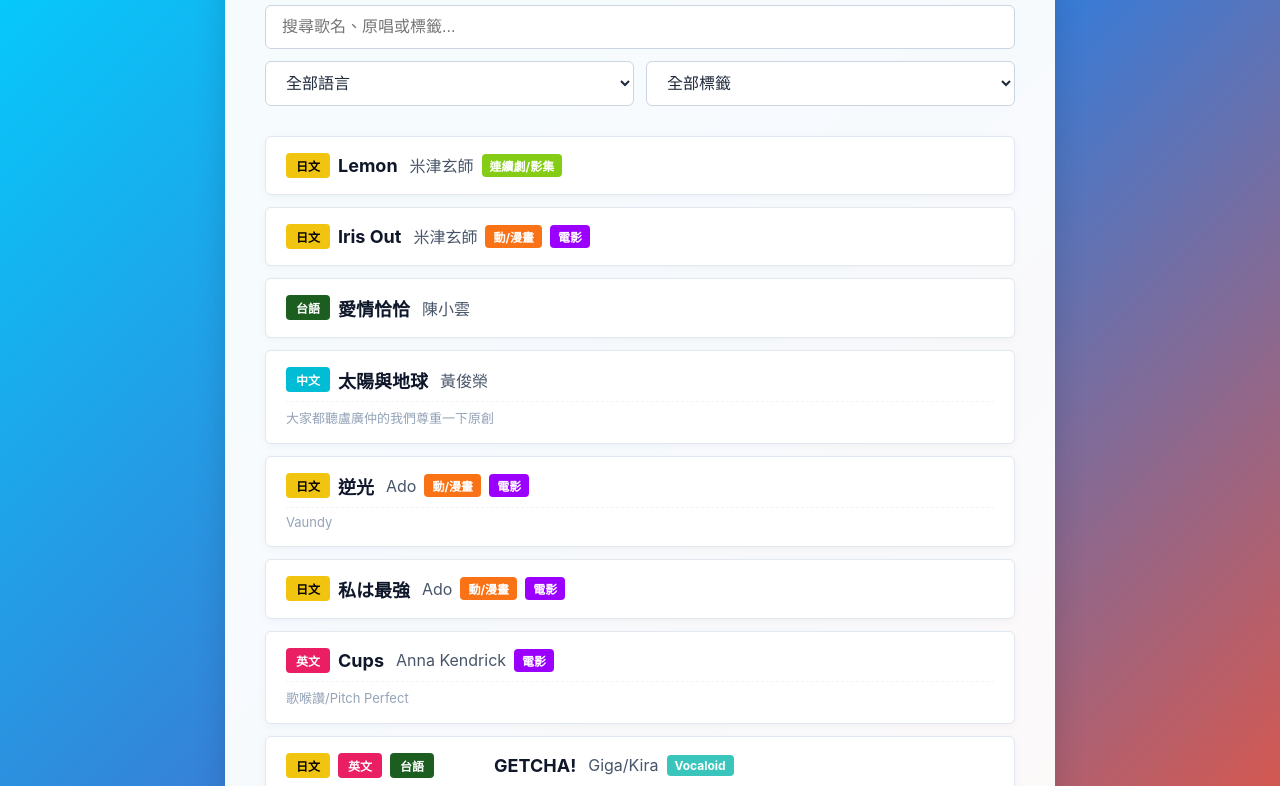
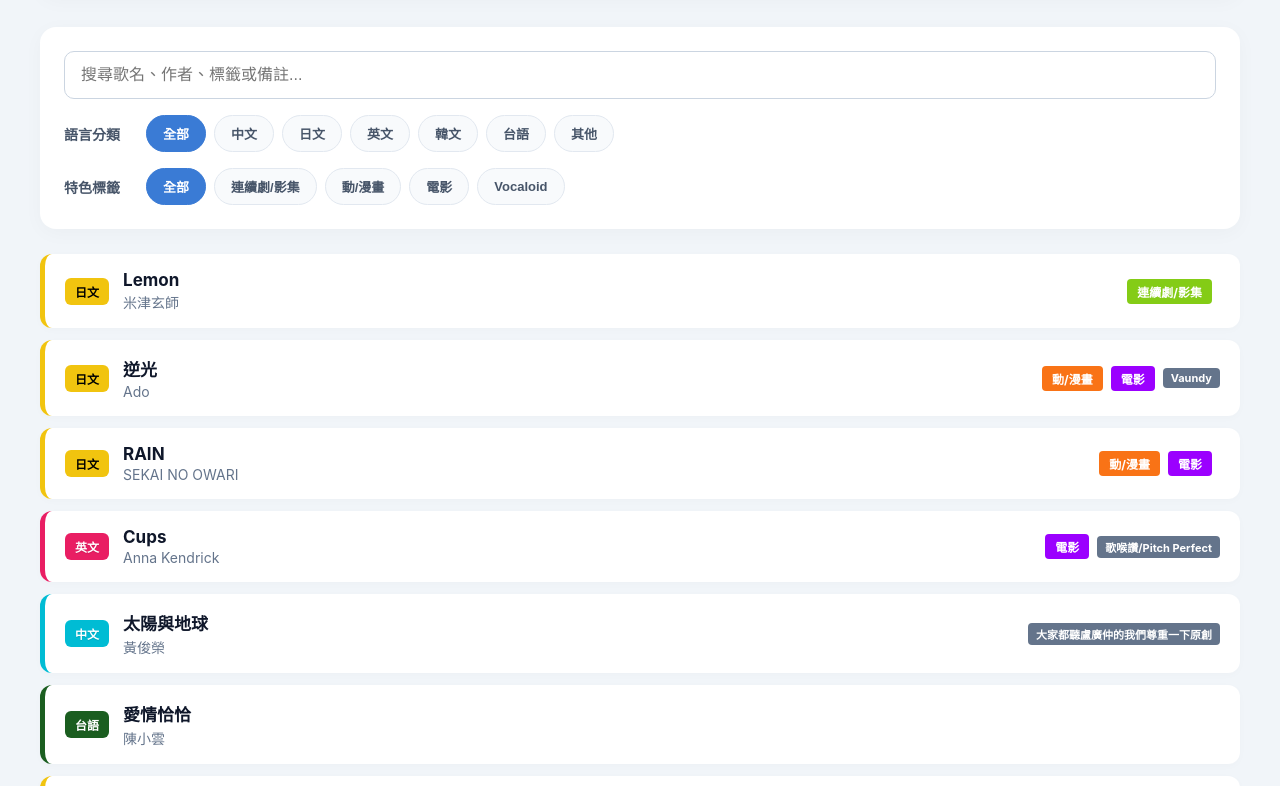
Before and after one commit to Rikkche/Songlist, a plain HTML site: page index.html in a window 1280 px wide. Shown: the part 133-919 px from the top of the page. Drawn offline with Linux system fonts and the light colour scheme.

Commit message:
Update index.html

```diff
--- a/index.html
+++ b/index.html
@@ -3,290 +3,445 @@
 <head>
     <meta charset="UTF-8">
     <meta name="viewport" content="width=device-width, initial-scale=1.0">
-    <title>生物歌單列表</title>
+    <title>生物的點歌歌單</title>
     <style>
+        :root {
+            --primary: #3a7bd5;
+            --primary-hover: #2a66b8;
+            --bg-main: #f1f5f9;
+            --bg-card: #ffffff;
+            --text-main: #1e293b;
+            --text-muted: #64748b;
+            --border-color: #e2e8f0;
+        }
+
         body {
+            font-family: -apple-system, BlinkMacSystemFont, "Segoe UI", Roboto, Helvetica, Arial, sans-serif;
+            background: var(--bg-main);
             margin: 0;
-            padding: 40px 20px;
-            font-family: -apple-system, BlinkMacSystemFont, "Segoe UI", Roboto, Helvetica, Arial, sans-serif;
-            background: linear-gradient(135deg, #00d2ff 0%, #3a7bd5 50%, #f85032 100%);
-            min-height: 100vh;
-            color: #1e293b;
+            padding: 20px;
+            color: var(--text-main);
+            display: flex;
+            justify-content: center;
         }
 
         .container {
-            max-width: 750px;
-            margin: 0 auto;
-            background: rgba(255, 255, 255, 0.96);
-            padding: 40px;
-            border-radius: 12px;
-            box-shadow: 0 10px 30px rgba(0, 0, 0, 0.15);
+            width: 100%;
+            max-width: 1200px;
         }
 
-        .main-title {
-            font-size: 28px;
-            font-weight: 700;
-            color: #0f172a;
-            margin-top: 0;
-            margin-bottom: 24px;
-            letter-spacing: 1px;
-            border-left: 5px solid #3a7bd5;
-            padding-left: 12px;
-            line-height: 1.2;
+        header {
+            text-align: center;
+            margin-bottom: 30px;
+            padding: 20px;
+            background: var(--bg-card);
+            border-radius: 16px;
+            box-shadow: 0 4px 20px rgba(0,0,0,0.03);
         }
 
-        .toolbar {
+        header h1 {
+            margin: 0 0 10px 0;
+            color: #0f172a;
+            font-size: 28px;
+            font-weight: 800;
+        }
+
+        header p {
+            margin: 0;
+            color: var(--text-muted);
+            font-size: 14px;
+        }
+
+        /* 🔍 搜尋與篩選控制區 */
+        .control-panel {
+            background: var(--bg-card);
+            padding: 24px;
+            border-radius: 16px;
+            box-shadow: 0 4px 20px rgba(0,0,0,0.03);
+            margin-bottom: 25px;
             display: flex;
             flex-direction: column;
-            gap: 12px;
-            margin-bottom: 30px;
+            gap: 16px;
         }
+
         .search-box {
+            position: relative;
+            display: flex;
             width: 100%;
-            padding: 12px 16px;
+        }
+
+        .search-input {
+            width: 100%;
+            padding: 14px 16px;
+            border: 1px solid #cbd5e1;
+            border-radius: 10px;
             font-size: 16px;
-            border: 1px solid #cbd5e1;
-            border-radius: 6px;
+            outline: none;
+            transition: all 0.2s;
             box-sizing: border-box;
-            outline: none;
-            transition: border-color 0.2s;
-            color: #1e293b;
         }
+
+        .search-input:focus {
+            border-color: var(--primary);
+            box-shadow: 0 0 0 4px rgba(58,123,213,0.1);
+        }
+
         .filter-group {
             display: flex;
+            align-items: center;
             gap: 12px;
-        }
-        .filter-select {
-            flex: 1;
-            padding: 12px 16px;
-            font-size: 16px;
-            border: 1px solid #cbd5e1;
-            border-radius: 6px;
-            box-sizing: border-box;
-            outline: none;
-            background-color: #ffffff;
-            color: #1e293b;
-            cursor: pointer;
-            transition: border-color 0.2s;
-        }
-        .search-box:focus, .filter-select:focus {
-            border-color: #3a7bd5;
+            flex-wrap: wrap;
         }
 
+        .filter-label {
+            font-size: 14px;
+            font-weight: 700;
+            color: #475569;
+            min-width: 70px;
+        }
+
+        .filter-buttons {
+            display: flex;
+            gap: 8px;
+            flex-wrap: wrap;
+        }
+
+        .btn-filter {
+            background: #f8fafc;
+            border: 1px solid #e2e8f0;
+            padding: 8px 16px;
+            border-radius: 20px;
+            font-size: 13px;
+            font-weight: 600;
+            color: #475569;
+            cursor: pointer;
+            transition: all 0.2s;
+        }
+
+        .btn-filter:hover {
+            background: #f1f5f9;
+            border-color: #cbd5e1;
+        }
+
+        .btn-filter.active {
+            background: var(--primary);
+            color: #ffffff;
+            border-color: var(--primary);
+        }
+
+        /* 🎵 歌曲卡片流與列表 */
         .song-list {
             display: flex;
             flex-direction: column;
             gap: 12px;
         }
-        .song-card {
-            background: #ffffff;
+
+        .song-item {
+            background: var(--bg-card);
             padding: 16px 20px;
-            border-radius: 6px;
-            box-shadow: 0 2px 8px rgba(0, 0, 0, 0.04);
-            border: 1px solid #e2e8f0;
+            border-radius: 12px;
+            box-shadow: 0 2px 8px rgba(0,0,0,0.02);
+            display: flex;
+            align-items: center;
+            justify-content: space-between;
+            gap: 16px;
+            transition: transform 0.2s, box-shadow 0.2s;
+            border-left: 5px solid #cbd5e1;
         }
 
-        .song-main-info {
+        .song-item:hover {
+            transform: translateY(-2px);
+            box-shadow: 0 4px 12px rgba(0,0,0,0.05);
+        }
+
+        .song-main {
             display: flex;
             align-items: center;
+            gap: 14px;
+            flex: 1;
             flex-wrap: wrap;
-            gap: 8px;
         }
 
-        /* 標籤樣式全包 */
-        .tag {
-            display: inline-block;
+        .lang-badges {
+            display: flex;
+            gap: 4px;
+            flex-wrap: wrap;
+        }
+
+        /* 🎨 語言與標籤樣式設定（補上韓文橘紅色） */
+        .badge-lang {
+            padding: 5px 10px;
+            border-radius: 6px;
+            font-size: 12px;
+            font-weight: 800;
+            color: #ffffff;
+            text-shadow: 0 1px 1px rgba(0,0,0,0.1);
+        }
+        .badge-lang.lang-中文 { background: #00bcd4; }
+        .badge-lang.lang-日文 { background: #f1c40f; color: #000; text-shadow: none; }
+        .badge-lang.lang-英文 { background: #e91e63; }
+        .badge-lang.lang-韓文 { background: #ff5722; } /* 完美的韓文專屬橘紅色 */
+        .badge-lang.lang-台語 { background: #1b5e20; }
+        .badge-lang.lang-其他 { background: #000000; }
+
+        .song-info {
+            display: flex;
+            flex-direction: column;
+            gap: 2px;
+        }
+
+        .song-title {
+            font-size: 17px;
+            font-weight: 700;
+            color: #0f172a;
+        }
+
+        .song-author {
+            font-size: 14px;
+            color: var(--text-muted);
+        }
+
+        .song-meta {
+            display: flex;
+            align-items: center;
+            gap: 8px;
+            flex-wrap: wrap;
+        }
+
+        .badge-custom-tag {
             padding: 4px 10px;
             border-radius: 4px;
             font-size: 12px;
-            font-weight: bold;
-            color: #ffffff;
-            text-align: center;
-        }
-        .tag-日文 { background-color: #f1c40f; color: #000000; }
-        .tag-英文 { background-color: #e91e63; }
-        .tag-中文 { background-color: #00bcd4; }
-        .tag-台語 { background-color: #1b5e20; }
-        .tag-其他 { background-color: #000000; }
-
-        .custom-badge {
-            display: inline-block;
-            padding: 3px 8px;
-            border-radius: 4px;
-            font-size: 12px;
-            font-weight: bold;
+            font-weight: 700;
             color: #ffffff;
         }
 
-        .song-title {
-            font-size: 18px;
-            font-weight: 700;
-            color: #0f172a;
-        }
-        .song-author {
-            font-size: 16px;
-            color: #475569;
-            margin-left: 4px;
+        .note-container {
+            display: flex;
+            gap: 4px;
+            flex-wrap: wrap;
         }
 
-        .song-note {
-            font-size: 13px;
-            color: #94a3b8;
-            margin-top: 8px;
-            padding-top: 6px;
-            border-top: 1px dashed #f1f5f9;
+        .badge-note {
+            background: #64748b;
+            color: #ffffff;
+            padding: 3px 8px;
+            border-radius: 4px;
+            font-size: 11px;
+            font-weight: 700;
         }
 
-        .status-msg {
+        .no-result {
             text-align: center;
-            color: #64748b;
-            padding: 30px;
-            font-size: 16px;
+            padding: 40px;
+            background: var(--bg-card);
+            border-radius: 12px;
+            color: var(--text-muted);
+            font-size: 15px;
+        }
+
+        @media (max-width: 600px) {
+            .song-item {
+                flex-direction: column;
+                align-items: flex-start;
+                gap: 12px;
+            }
+            .song-meta {
+                width: 100%;
+                justify-content: flex-start;
+            }
         }
     </style>
 </head>
 <body>
 
 <div class="container">
-    <h1 class="main-title">生物歌單列表</h1>
+    <header>
+        <h1>🎵 生物的點歌歌單</h1>
+        <p>目前總共開放 <span id="totalSongs" style="font-weight:bold; color:var(--primary);">0</span> 首歌曲，歡迎點播！</p>
+    </header>
 
-    <div class="toolbar">
-        <input type="text" id="searchInp" class="search-box" placeholder="搜尋歌名、原唱或標籤..." oninput="filterSongs()">
-        <div class="filter-group">
-            <select id="langFilter" class="filter-select" onchange="filterSongs()">
-                <option value="全部">全部語言</option>
-                <option value="日文">日文</option>
-                <option value="英文">英文</option>
-                <option value="中文">中文</option>
-                <option value="台語">台語</option>
-                <option value="其他">其他</option>
-            </select>
-            <select id="customTagFilter" class="filter-select" onchange="filterSongs()">
-                <option value="全部">全部標籤</option>
-            </select>
+    <div class="control-panel">
+        <div class="search-box">
+            <input type="text" id="searchBar" class="search-input" placeholder="搜尋歌名、作者、標籤或備註..." oninput="performFilter()">
+        </div>
+
+        <div class="filter-group" id="langGroup">
+            <div class="filter-label">語言分類</div>
+            <div class="filter-buttons">
+                <button class="btn-filter active" onclick="filterByLang('全部', this)">全部</button>
+                <button class="btn-filter" onclick="filterByLang('中文', this)">中文</button>
+                <button class="btn-filter" onclick="filterByLang('日文', this)">日文</button>
+                <button class="btn-filter" onclick="filterByLang('英文', this)">英文</button>
+                <button class="btn-filter" onclick="filterByLang('韓文', this)">韓文</button>
+                <button class="btn-filter" onclick="filterByLang('台語', this)">台語</button>
+                <button class="btn-filter" onclick="filterByLang('其他', this)">其他</button>
             </div>
         </div>
 
-    <div id="userSongList" class="song-list">
-        <div class="status-msg">歌單載入中...</div>
+        <div class="filter-group" id="tagGroup" style="display: none;">
+            <div class="filter-label">特色標籤</div>
+            <div class="filter-buttons" id="tagButtonsContainer">
+                </div>
         </div>
     </div>
 
+    <div id="songsContainer" class="song-list"></div>
+</div>
+
 <script>
-    let allSongs = [];
+    let rawSongs = [];
+    let currentLang = "全部";
+    let currentTag = "全部";
 
-    async function loadSongs() {
+    // 🚀 從同目錄下的 songs.json 獲取最新資料
+    async function fetchSongs() {
         try {
-            const response = await fetch('songs.json?v=' + Math.random());
-            if (!response.ok) throw new Error();
-            const rawData = await response.json();
+            const response = await fetch('songs.json?t=' + new Date().getTime());
+            if (!response.ok) throw new Error('無法讀取 songs.json');
+            rawSongs = await response.json();
 
-            // 依歌手排序 (中英相容)
-            allSongs = rawData.sort((a, b) => {
-                const authorA = a.author || a.artist || '';
-                const authorB = b.author || b.artist || '';
-                return authorA.localeCompare(authorB, 'zh-TW');
-            });
-
-            generateTagFilterOptions(allSongs);
-            renderSongs(allSongs);
+            document.getElementById('totalSongs').innerText = rawSongs.length;
+            buildTagFilterButtons();
+            performFilter();
         } catch (error) {
-            document.getElementById('userSongList').innerHTML = '<div class="status-msg" style="color: #ef4444;">無法載入歌單。</div>';
+            console.error(error);
+            document.getElementById('songsContainer').innerHTML = `
+                <div class="no-result">❌ 歌單載入失敗，請確認同目錄下是否有由後台產生的 songs.json 檔案。</div>
+            `;
         }
     }
 
-    function generateTagFilterOptions(songs) {
-        const tagSelect = document.getElementById('customTagFilter');
-        const uniqueTagNames = new Set();
-        songs.forEach(song => {
+    // 建立動態標籤按鈕庫
+    function buildTagFilterButtons() {
+        const container = document.getElementById('tagButtonsContainer');
+        const tagGroupEl = document.getElementById('tagGroup');
+
+        // 收集所有用到的標籤
+        let uniqueTags = {};
+        rawSongs.forEach(song => {
             if (song.tags && Array.isArray(song.tags)) {
-                song.tags.forEach(t => uniqueTagNames.add(t.name));
+                song.tags.forEach(t => { uniqueTags[t.name] = t.color; });
             }
         });
-        tagSelect.innerHTML = '<option value="全部">全部標籤</option>';
-        uniqueTagNames.forEach(tagName => {
-            const opt = document.createElement('option');
-            opt.value = tagName;
-            opt.innerText = tagName;
-            tagSelect.appendChild(opt);
+
+        const tagNames = Object.keys(uniqueTags);
+        if (tagNames.length === 0) {
+            tagGroupEl.style.display = "none";
+            return;
+        }
+
+        tagGroupEl.style.display = "flex";
+        let html = `<button class="btn-filter active" onclick="filterByTag('全部', this)">全部</button>`;
+        tagNames.forEach(name => {
+            html += `<button class="btn-filter" onclick="filterByTag('${name}', this)">${name}</button>`;
+        });
+        container.innerHTML = html;
+    }
+
+    function filterByLang(lang, btnElement) {
+        currentLang = lang;
+        document.querySelectorAll('#langGroup .btn-filter').forEach(btn => btn.classList.remove('active'));
+        btnElement.classList.add('active');
+        performFilter();
+    }
+
+    function filterByTag(tagName) {
+        currentTag = tagName;
+        document.querySelectorAll('#tagGroup .btn-filter').forEach(btn => btn.classList.remove('active'));
+        event.target.classList.add('active');
+        performFilter();
+    }
+
+    // 🔍 核心篩選與渲染機制
+    function performFilter() {
+        const keyword = document.getElementById('searchBar').value.toLowerCase().trim();
+        const container = document.getElementById('songsContainer');
+        container.innerHTML = '';
+
+        const filtered = rawSongs.filter(song => {
+            // 1. 語言過濾
+            const songLangs = song.langs || [song.lang || "中文"];
+            const matchLang = (currentLang === "全部" || songLangs.includes(currentLang));
+
+            // 2. 標籤過濾
+            const songTags = song.tags || [];
+            const matchTag = (currentTag === "全部" || songTags.some(t => t.name === currentTag));
+
+            // 3. 關鍵字搜尋
+            const notesString = Array.isArray(song.notes) ? song.notes.join(' ') : (song.note || '');
+            const matchKeyword = (!keyword ||
+                song.title.toLowerCase().includes(keyword) ||
+                song.author.toLowerCase().includes(keyword) ||
+                notesString.toLowerCase().includes(keyword)
+            );
+
+            return matchLang && matchTag && matchKeyword;
+        });
+
+        if (filtered.length === 0) {
+            container.innerHTML = `<div class="no-result">🔍 沒有找到符合條件的歌曲。</div>`;
+            return;
+        }
+
+        // 渲染歌曲
+        filtered.forEach(song => {
+            const songLangs = song.langs || [song.lang || "中文"];
+
+            // 建立語言標籤 HTML
+            let langBadgesHTML = '';
+            songLangs.forEach(l => {
+                langBadgesHTML += `<span class="badge-lang lang-${l}">${l}</span>`;
+            });
+
+            // 建立特色自訂標籤 HTML
+            let tagsHTML = '';
+            if (song.tags && Array.isArray(song.tags)) {
+                song.tags.forEach(t => {
+                    tagsHTML += `<span class="badge-custom-tag" style="background-color: ${t.color}">${t.name}</span>`;
                 });
             }
 
-    function renderSongs(songsToRender) {
-        const listContainer = document.getElementById('userSongList');
-        listContainer.innerHTML = '';
-
-        if (!songsToRender || songsToRender.length === 0) {
-            listContainer.innerHTML = '<div class="status-msg">未找到符合的歌曲</div>';
-            return;
-        }
-
-        songsToRender.forEach(song => {
-            const card = document.createElement('div');
-            card.className = 'song-card';
-
-            const noteHTML = song.note ? `<div class="song-note">${song.note}</div>` : '';
-            const displayAuthor = song.author || song.artist || '';
-
-            // 生成「複數語言」的 HTML 框框
-            let langsHTML = '';
-            const langs = Array.isArray(song.langs) ? song.langs : (song.lang ? [song.lang] : []);
-            langs.forEach(l => {
-                langsHTML += `<span class="tag tag-${l}">${l}</span>`;
-            });
-
-            // 生成自訂標籤 HTML
-            let tagsHTML = '';
-            if(song.tags && Array.isArray(song.tags)) {
-                song.tags.forEach(t => {
-                    tagsHTML += `<span class="custom-badge" style="background-color: ${t.color}">${t.name}</span>`;
+            // 建立備註標籤 HTML
+            let notesHTML = '';
+            const songNotes = song.notes || (song.note ? song.note.split(',').map(s => s.trim()).filter(Boolean) : []);
+            if (songNotes.length > 0) {
+                songNotes.forEach(n => {
+                    notesHTML += `<span class="badge-note">${n}</span>`;
                 });
             }
 
-            card.innerHTML = `
-                <div class="song-main-info">
-                    ${langsHTML}
+            // 設定左側邊線顏色 (預設取第一個語言顏色)
+            let borderColor = "#cbd5e1";
+            if (songLangs[0] === "中文") borderColor = "#00bcd4";
+            if (songLangs[0] === "日文") borderColor = "#f1c40f";
+            if (songLangs[0] === "英文") borderColor = "#e91e63";
+            if (songLangs[0] === "韓文") borderColor = "#ff5722";
+            if (songLangs[0] === "台語") borderColor = "#1b5e20";
+            if (songLangs[0] === "其他") borderColor = "#000000";
+
+            const itemDiv = document.createElement('div');
+            itemDiv.className = 'song-item';
+            itemDiv.style.borderLeftColor = borderColor;
+            itemDiv.innerHTML = `
+                <div class="song-main">
+                    <div class="lang-badges">${langBadgesHTML}</div>
+                    <div class="song-info">
                         <span class="song-title">${song.title}</span>
-                    <span class="song-author">${displayAuthor}</span>
+                        <span class="song-author">${song.author}</span>
+                    </div>
+                </div>
+                <div class="song-meta">
                     ${tagsHTML}
+                    <div class="note-container">${notesHTML}</div>
                 </div>
-                ${noteHTML}
             `;
-            listContainer.appendChild(card);
+            container.appendChild(itemDiv);
         });
     }
 
-    function filterSongs() {
-        const searchTerm = document.getElementById('searchInp').value.toLowerCase().trim();
-        const selectedLang = document.getElementById('langFilter').value;
-        const selectedTag = document.getElementById('customTagFilter').value;
-
-        const filtered = allSongs.filter(song => {
-            const displayAuthor = song.author || song.artist || '';
-            const songLangs = Array.isArray(song.langs) ? song.langs : (song.lang ? [song.lang] : []);
-
-            const hasMatchingTagKeyword = song.tags && Array.isArray(song.tags) &&
-                song.tags.some(t => t.name.toLowerCase().includes(searchTerm));
-
-            // 1. 關鍵字比對
-            const matchesSearch = song.title.toLowerCase().includes(searchTerm) ||
-                                  displayAuthor.toLowerCase().includes(searchTerm) ||
-                                  hasMatchingTagKeyword;
-
-            // 2. 複數語言比對：只要歌曲的多語系裡面包含了選中的語言即可
-            const matchesLang = (selectedLang === '全部') || songLangs.includes(selectedLang);
-
-            // 3. 標籤比對
-            const matchesTag = (selectedTag === '全部') ||
-                (song.tags && Array.isArray(song.tags) && song.tags.some(t => t.name === selectedTag));
-
-            return matchesSearch && matchesLang && matchesTag;
-        });
-
-        renderSongs(filtered);
-    }
-
-    window.onload = loadSongs;
+    // 網頁載入時初始化
+    window.onload = fetchSongs;
 </script>
 </body>
 </html>
```
Lines whose indentation alone changed are shown as unchanged.
